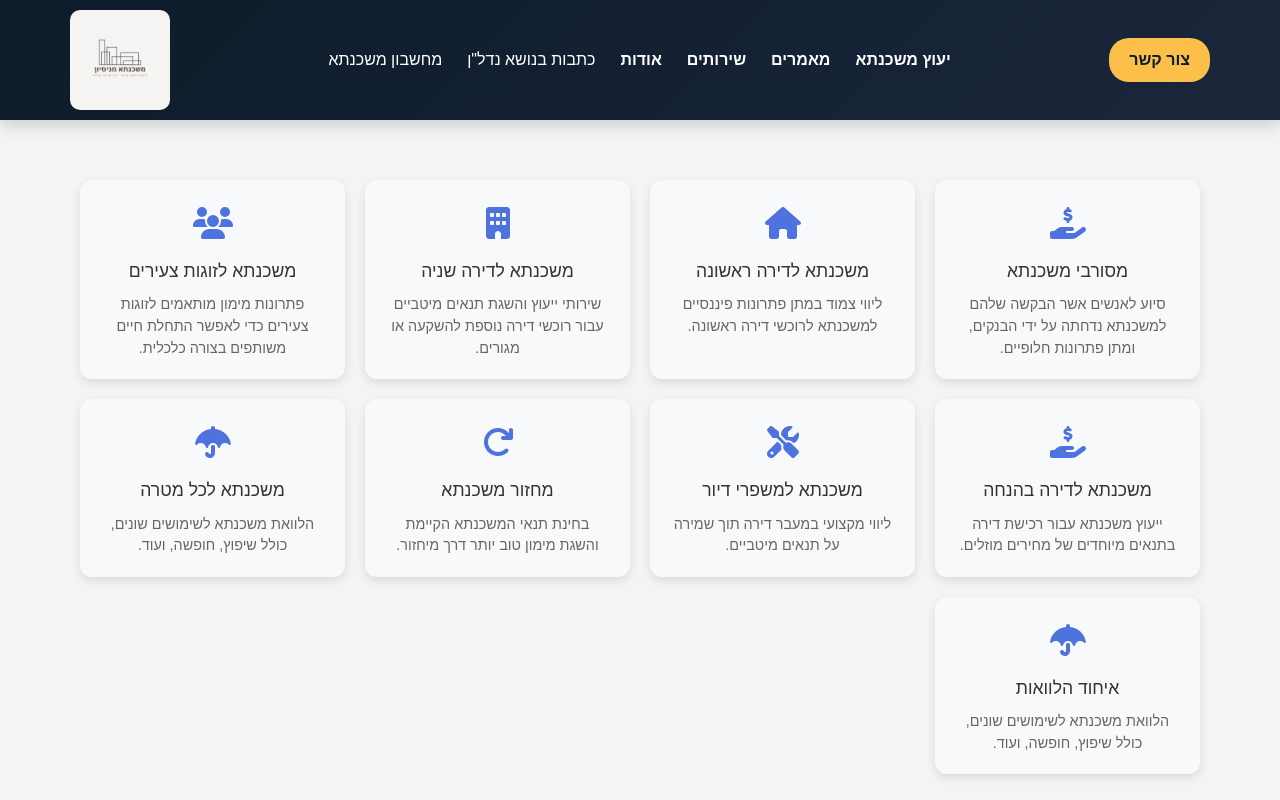
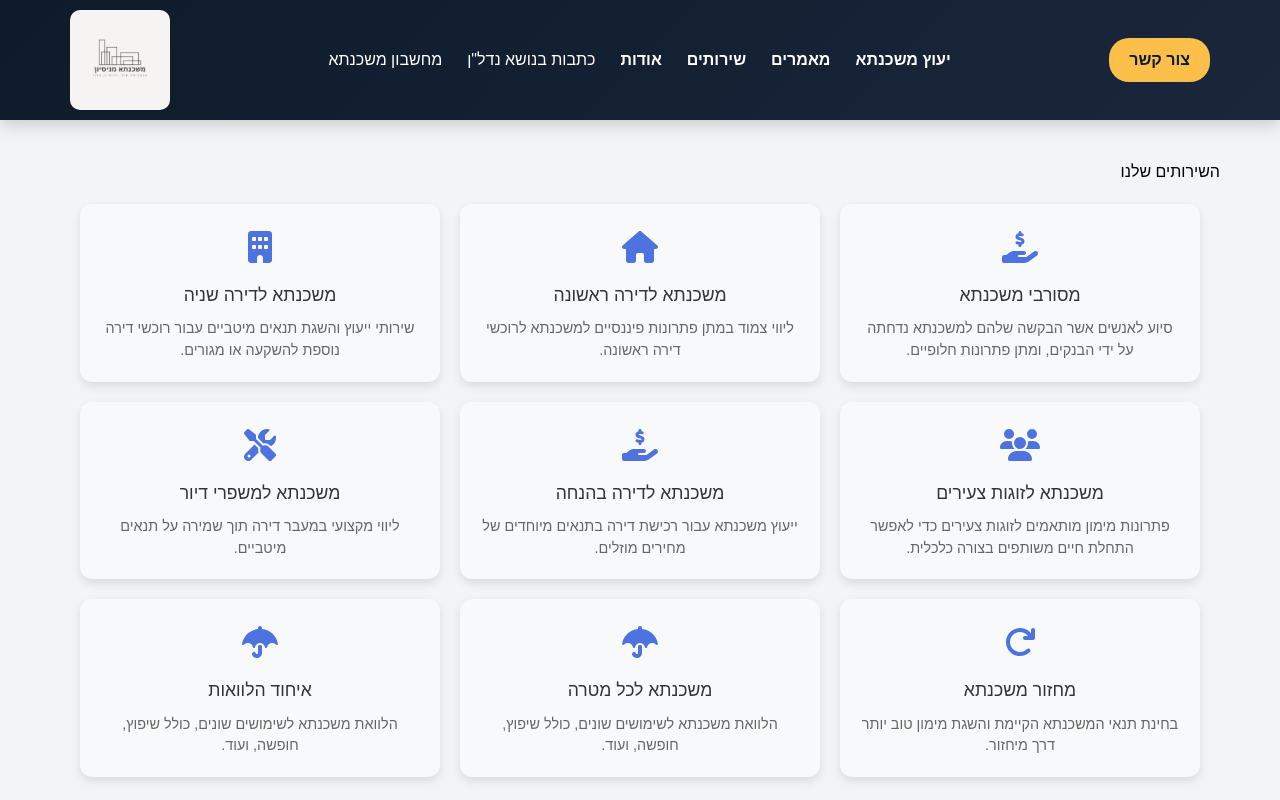
Before and after one commit to aviadazriel/special-web, a React (Create React App) app in the folder client/: page /services in a window 1280 px wide. Shown: the top 800 px of the page. Built offline with nearby package versions, Linux system fonts and the light colour scheme.

Commit message:
services generic

```diff
--- /dev/null
+++ b/client/src/components/ServiceList.js
@@ -0,0 +1,77 @@
+// ServiceList.js
+import React from 'react';
+import styled from 'styled-components';
+import { FontAwesomeIcon } from '@fortawesome/react-fontawesome';
+
+const ServiceList = ({ services, onCardClick, maxColumns = 3 }) => (
+  <Container maxColumns={maxColumns}>
+    {services.map((service) => (
+      <ServiceCard key={service.id} onClick={() => onCardClick(service.id)}>
+        <IconContainer>
+          <FontAwesomeIcon icon={service.icon} />
+        </IconContainer>
+        <ServiceTitle>{service.title}</ServiceTitle>
+        <ServiceDescription>{service.description}</ServiceDescription>
+      </ServiceCard>
+    ))}
+  </Container>
+);
+
+export default ServiceList;
+
+// Styled Components
+const Container = styled.div`
+  display: grid;
+  grid-template-columns: repeat(auto-fill, minmax(250px, 1fr));
+  gap: 20px;
+  padding: 20px;
+  justify-items: center;
+  align-items: stretch;
+  justify-content: space-between;
+
+  @media (min-width: 768px) {
+    grid-template-columns: repeat(${(props) => props.maxColumns}, 1fr);
+  }
+
+  @media (max-width: 768px) {
+    grid-template-columns: repeat(2, 1fr);
+  }
+
+  @media (max-width: 480px) {
+    grid-template-columns: 1fr;
+  }
+`;
+
+const ServiceCard = styled.div`
+  background: #f8f9fa;
+  border-radius: 12px;
+  padding: 20px;
+  text-align: center;
+  box-shadow: 0 4px 10px rgba(0, 0, 0, 0.1);
+  transition: transform 0.3s, box-shadow 0.3s;
+  cursor: pointer;
+
+  &:hover {
+    transform: translateY(-5px);
+    box-shadow: 0 6px 15px rgba(0, 0, 0, 0.15);
+  }
+`;
+
+const IconContainer = styled.div`
+  font-size: 2rem;
+  color: #4e73df;
+  margin-bottom: 10px;
+`;
+
+const ServiceTitle = styled.h3`
+  font-size: 1.1rem;
+  color: #333;
+  margin: 0;
+  font-weight: 500;
+`;
+
+const ServiceDescription = styled.p`
+  font-size: 0.9rem;
+  color: #666;
+  margin-top: 10px;
+`;
--- a/client/src/pages/Home.js
+++ b/client/src/pages/Home.js
@@ -4,6 +4,7 @@ import { useNavigate } from 'react-router-dom';
 import { FontAwesomeIcon } from '@fortawesome/react-fontawesome';
 import { faGoogle, faWhatsapp, faFacebook } from '@fortawesome/free-brands-svg-icons';
 import { faChevronLeft, faChevronRight, faPhone, faEnvelope } from '@fortawesome/free-solid-svg-icons';
+import ServiceList from '../components/ServiceList'; // Import the new ServiceList component
 
 import articles from '../data/articlesData';
 import services from '../data/servicesData';
@@ -33,6 +34,10 @@ const Home = () => {
   const [fadeTransition, setFadeTransition] = useState(true);
   const [currentIndex, setCurrentIndex] = useState(0);
   const navigate = useNavigate();
+
+  const handleServiceClick = (serviceId) => {
+    navigate(`/services/${serviceId}`);
+  };
 
   const handleArticleClick = (id) => {
     navigate(`/article/${id}`);
@@ -105,19 +110,7 @@ const Home = () => {
       {/* Services Section */}
       <ServicesSection>
         <h2>השירותים שלנו</h2>
-        <ServiceCards>
-
-
-{services.map((service) => (
-      <ServiceCard key={service.id}>
-        <IconContainer>
-          <FontAwesomeIcon icon={service.icon} />
-        </IconContainer>
-        <ServiceTitle>{service.title}</ServiceTitle>
-        <ServiceDescription>{service.description}</ServiceDescription>
-      </ServiceCard>
-    ))}
-        </ServiceCards>
+        <ServiceList services={services} onCardClick={handleServiceClick} />
       </ServicesSection>
 
       {/* Testimonials Section */}
--- a/client/src/pages/Services.js
+++ b/client/src/pages/Services.js
@@ -1,73 +1,22 @@
 // Services.js
 import React from 'react';
-import styled from 'styled-components';
-import { FontAwesomeIcon } from '@fortawesome/react-fontawesome';
+import ServiceList from '../components/ServiceList';
 import services from '../data/servicesData';
+import { useNavigate } from 'react-router-dom';
 
-const Services = () => (
-  <Container>
-    {services.map((service) => (
-      <ServiceCard key={service.id}>
-        <IconContainer>
-          <FontAwesomeIcon icon={service.icon} />
-        </IconContainer>
-        <ServiceTitle>{service.title}</ServiceTitle>
-        <ServiceDescription>{service.description}</ServiceDescription>
-      </ServiceCard>
-    ))}
-  </Container>
-);
+const Services = () => {
+  const navigate = useNavigate();
+
+  const handleServiceClick = (serviceId) => {
+    navigate(`/services/${serviceId}`);
+  };
+
+  return (
+    <div>
+      <h2>השירותים שלנו</h2>
+      <ServiceList services={services} onCardClick={handleServiceClick} />
+    </div>
+  );
+};
 
 export default Services;
-
-const Container = styled.div`
-  display: grid;
-  grid-template-columns: repeat(auto-fill, minmax(250px, 1fr));
-  gap: 20px;
-  padding: 20px;
-  justify-items: center;
-  align-items: stretch;
-  justify-content: space-between;
-
-  @media (max-width: 768px) {
-    grid-template-columns: repeat(2, 1fr);
-  }
-
-  @media (max-width: 480px) {
-    grid-template-columns: 1fr;
-  }
-`;
-
-
-const ServiceCard = styled.div`
-  background: #f8f9fa;
-  border-radius: 12px;
-  padding: 20px;
-  text-align: center;
-  box-shadow: 0 4px 10px rgba(0, 0, 0, 0.1);
-  transition: transform 0.3s, box-shadow 0.3s;
-
-  &:hover {
-    transform: translateY(-5px);
-    box-shadow: 0 6px 15px rgba(0, 0, 0, 0.15);
-  }
-`;
-
-const IconContainer = styled.div`
-  font-size: 2rem;
-  color: #4e73df;
-  margin-bottom: 10px;
-`;
-
-const ServiceTitle = styled.h3`
-  font-size: 1.1rem;
-  color: #333;
-  margin: 0;
-  font-weight: 500;
-`;
-
-const ServiceDescription = styled.p`
-  font-size: 0.9rem;
-  color: #666;
-  margin-top: 10px;
-`;
```
